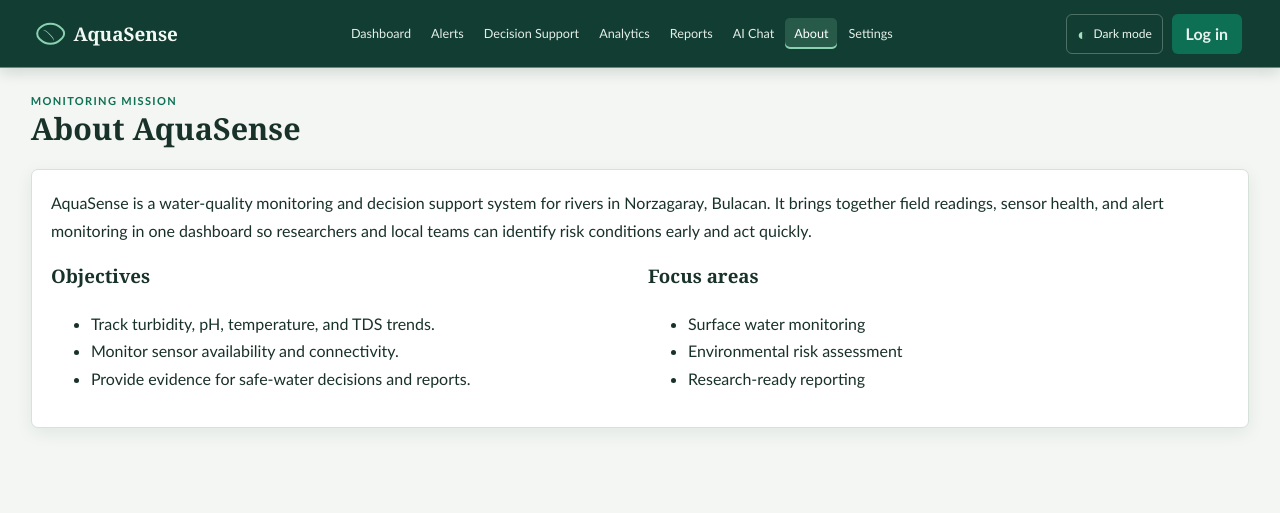
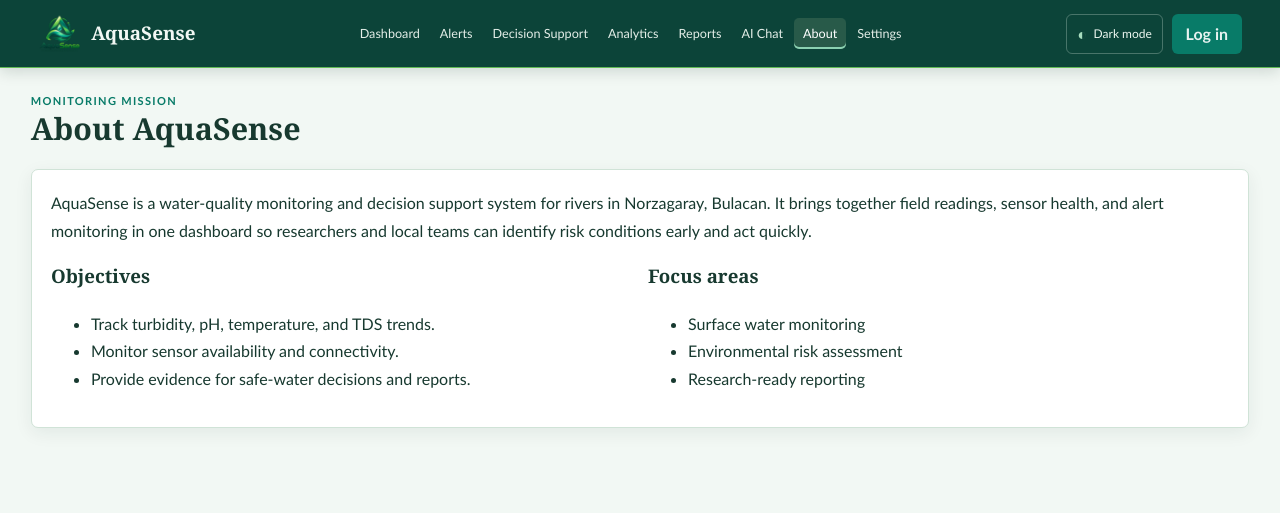
Before and after one commit to reitify/AquaSense, a Flask app: page /about in a window 1280 px wide. Shown: the top 513 px of the page. Run offline with Flask 3, Linux system fonts and the light colour scheme.

Commit message:
Add AquaSense logo and brand colors
Co-authored-by: Copilot <223556219+Copilot@users.noreply.github.com>

```diff
--- a/app/static/css/style.css
+++ b/app/static/css/style.css
@@ -1,17 +1,17 @@
 :root {
-  --bg: #f3f6f3;
+  --bg: #f2f8f4;
   --panel: #ffffff;
-  --panel-alt: #eaf1ec;
-  --ink: #193229;
-  --muted: #60746a;
-  --line: #d6e1da;
-  --primary: #0d7054;
-  --primary-dark: #0a4f3d;
-  --green: #23815d;
+  --panel-alt: #e5f2e9;
+  --ink: #17392f;
+  --muted: #58766b;
+  --line: #d0e3d7;
+  --primary: #087b68;
+  --primary-dark: #075b4b;
+  --green: #49a943;
   --gold: #a96622;
   --red: #b5443a;
-  --nav: #123d32;
-  --nav-line: #4a9a7b;
+  --nav: #0c4439;
+  --nav-line: #62bb55;
   --shadow: 0 5px 18px rgba(20, 49, 37, 0.07);
 }
 
@@ -31,16 +31,24 @@ h1, h2, h3, p { margin-top: 0; }
   justify-content: space-between;
   align-items: center;
   padding: 14px 32px;
-  background: #17382f;
+  background: var(--nav);
   color: white;
   box-shadow: var(--shadow);
-  border-bottom: 3px solid #8ab34a;
+  border-bottom: 3px solid var(--nav-line);
 }
 
 .brand {
   font-size: 1.4rem;
   font-weight: 700;
   letter-spacing: 0.04em;
+}
+
+.brand-logo {
+  display: block;
+  width: 2.65rem;
+  height: 2.65rem;
+  flex: 0 0 auto;
+  object-fit: contain;
 }
 
 .nav-links, .nav-actions {
@@ -1123,13 +1131,13 @@ html[data-theme="dark"] {
   --ink: #e8f0ea;
   --muted: #a4b6aa;
   --line: #344b3f;
-  --primary: #62c39c;
+  --primary: #51c6a2;
   --primary-dark: #94dcba;
-  --green: #74c69e;
+  --green: #72cf5d;
   --gold: #e3ad62;
   --red: #e17a6d;
-  --nav: #0d2b23;
-  --nav-line: #397b60;
+  --nav: #092f29;
+  --nav-line: #55a94a;
   --shadow: 0 6px 20px rgba(0, 0, 0, 0.18);
 }
 html[data-theme="dark"] .nav-links a.is-active { background: #285344; }
--- a/app/templates/base.html
+++ b/app/templates/base.html
@@ -9,7 +9,7 @@
   <body data-page="{{ request.endpoint or '' }}">
     <nav class="topbar" aria-label="Main navigation">
       <a class="brand" href="{{ url_for('main.index') }}" aria-label="AquaSense dashboard">
-        <span class="brand-mark" aria-hidden="true"></span>
+        <img class="brand-logo" src="{{ url_for('static', filename='images/logo.png') }}" alt="">
         <span>AquaSense</span>
       </a>
       <div class="nav-menu">
```
Also changed, not shown: tests/test_app.py (+13 -0 lines), app/static/images/logo.png (added).
